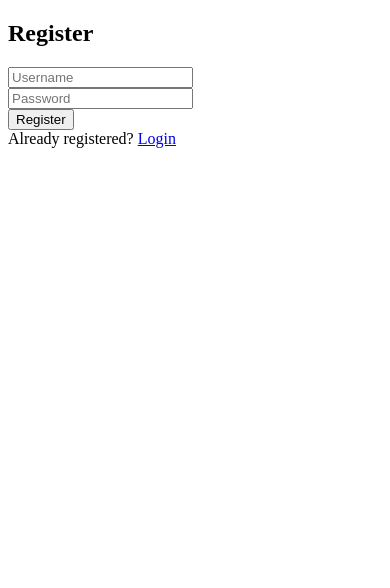
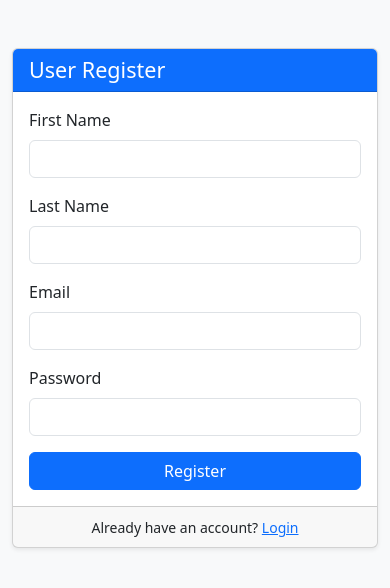
Before and after one commit to santosh12197/finalChatbot, a Django app: page /register/ in a window 390 px wide. Shown: the top 588 px of the page. Run offline with Django 5.2, Linux system fonts and the light colour scheme.

Commit message:
login and register for normal user updated

```diff
--- a/chatbot_app/views.py
+++ b/chatbot_app/views.py
@@ -48,17 +48,36 @@
         return render(request, "register.html")
 
     def post(self, request):
-        username = request.POST["username"]
-        password = request.POST["password"]
-        # Check if username already exists
-        if UserProfile.objects.filter(username=username).exists():
-            return render(request, "register.html", {
-                "error": "Username already exists. Please choose another."
-            })
+        first_name = request.POST.get('first_name', '').strip()
+        last_name = request.POST.get('last_name', '').strip()
+        email = request.POST.get('email', '').strip()
+        password = request.POST.get('password', '').strip()
 
-        user = UserProfile.objects.create_user(username=username, password=password)
-        login(request, user)
-        return redirect("chat")
+        # Basic field validation
+        if not all([first_name, email, password]):
+            messages.error(request, "first_name, email and password are required.")
+            return render(request, self.template_name)
+
+        # Check for unique email
+        if UserProfile.objects.filter(email=email).exists():
+            messages.error(request, f"Email {email} is already registered.")
+            return render(request, self.template_name)
+
+        # Create user
+        user = UserProfile.objects.create_user(
+            username=email,  # Use email as username
+            email=email,
+            password=password,
+            first_name=first_name,
+            last_name=last_name,
+            is_support_agent=False
+        )
+        user.save()
+
+        messages.success(request, "Registration successful! Please login.")
+        return redirect('login')
+
+
 
 class LoginView(View):
     """
@@ -68,10 +87,10 @@
         return render(request, "login.html")
 
     def post(self, request):
-        username = request.POST["username"]
+        email = request.POST["email"]
         password = request.POST["password"]
 
-        user = authenticate(request, username=username, password=password)
+        user = authenticate(request, username=email, password=password)
         if user:
             login(request, user)
             return redirect("chat")
--- a/templates/register.html
+++ b/templates/register.html
@@ -1,16 +1,72 @@
+{% load static %}
+
 <!DOCTYPE html>
-<html>
-<head><title>Register</title></head>
-<body>
-    {% if error %}
-        <p style="color: rgb(255, 72, 0);">{{ error }}</p>
-    {% endif %}
-    <h2>Register</h2>
-    <form method="post">{% csrf_token %}
-        <input type="text" name="username" placeholder="Username" required><br>
-        <input type="password" name="password" placeholder="Password" required><br>
-        <button type="submit">Register</button>
-    </form>
-    Already registered? <a href="{% url 'login' %}">Login</a>
+<html lang="en">
+<head>
+    <meta charset="UTF-8">
+    <title>Register</title>
+    <!-- Bootstrap CSS -->
+    <link href="https://cdn.jsdelivr.net/npm/bootstrap@5.3.0/dist/css/bootstrap.min.css" rel="stylesheet">
+</head>
+<body class="bg-light">
+<div class="container mt-5">
+    <div class="row justify-content-center">
+        <div class="col-md-6">
+
+            {% if messages %}
+                <div class="mt-3">
+                    {% for message in messages %}
+                        {% if message.tags == "error" %}
+                            <div class="alert alert-danger">{{ message }}</div>
+                        {% elif message.tags == "success" %}
+                            <div class="alert alert-success">{{ message }}</div>
+                        {% elif message.tags == "warning" %}
+                            <div class="alert alert-warning">{{ message }}</div>
+                        {% else %}
+                            <div class="alert alert-info">{{ message }}</div>
+                        {% endif %}
+                    {% endfor %}
+                </div>
+            {% endif %}
+
+            <div class="card shadow-sm">
+                <div class="card-header bg-primary text-white">
+                    <h4 class="mb-0">User Register</h4>
+                </div>
+                <div class="card-body">
+                    <form method="post" action="{% url 'register' %}">
+                        {% csrf_token %}
+                        <div class="mb-3">
+                            <label for="first_name" class="form-label">First Name</label>
+                            <input type="text" name="first_name" id="first_name" class="form-control" required>
+                        </div>
+                        <div class="mb-3">
+                            <label for="last_name" class="form-label">Last Name</label>
+                            <input type="text" name="last_name" id="last_name" class="form-control">
+                        </div>
+                        <div class="mb-3">
+                            <label for="email" class="form-label">Email</label>
+                            <input type="email" name="email" id="email" class="form-control" required>
+                        </div>
+                        <div class="mb-3">
+                            <label for="password" class="form-label">Password</label>
+                            <input type="password" name="password" id="password" class="form-control" required>
+                        </div>
+                        <div class="d-grid">
+                            <button type="submit" class="btn btn-primary">Register</button>
+                        </div>
+                    </form>
+                </div>
+                <div class="card-footer text-center">
+                    <small>Already have an account? <a href="{% url 'login' %}">Login</a></small>
+                </div>
+            </div>
+        </div>
+    </div>
+</div>
+
+<!-- Bootstrap JS (optional, for interactive components) -->
+<script src="https://cdn.jsdelivr.net/npm/bootstrap@5.3.0/dist/js/bootstrap.bundle.min.js"></script>
+
 </body>
 </html>
```
Also changed, not shown: templates/login.html (+52 -13 lines).
